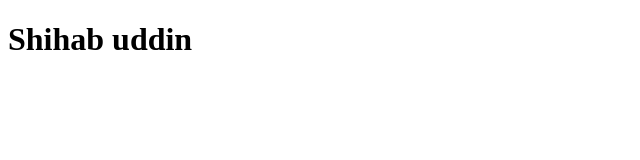
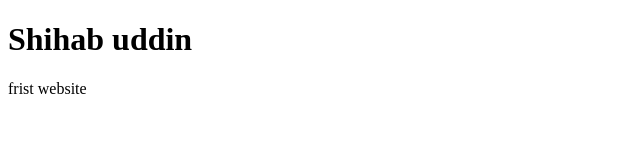
Before and after one commit to shiuddin/practice-repo, a plain HTML site: page index.html in a window 1280 px wide. Shown: the whole page, without its empty margins (0-640 px from the left). Drawn offline with Linux system fonts and the light colour scheme.

Commit message:
Your commit message

```diff
--- a/index.html
+++ b/index.html
@@ -5,7 +5,9 @@
     <meta name="viewport" content="width=device-width, initial-scale=1.0">
     <title>Document</title>
 </head>
+
 <body>
     <h1>Shihab uddin</h1>
+    <p>frist website</p>
 </body>
 </html>
```
